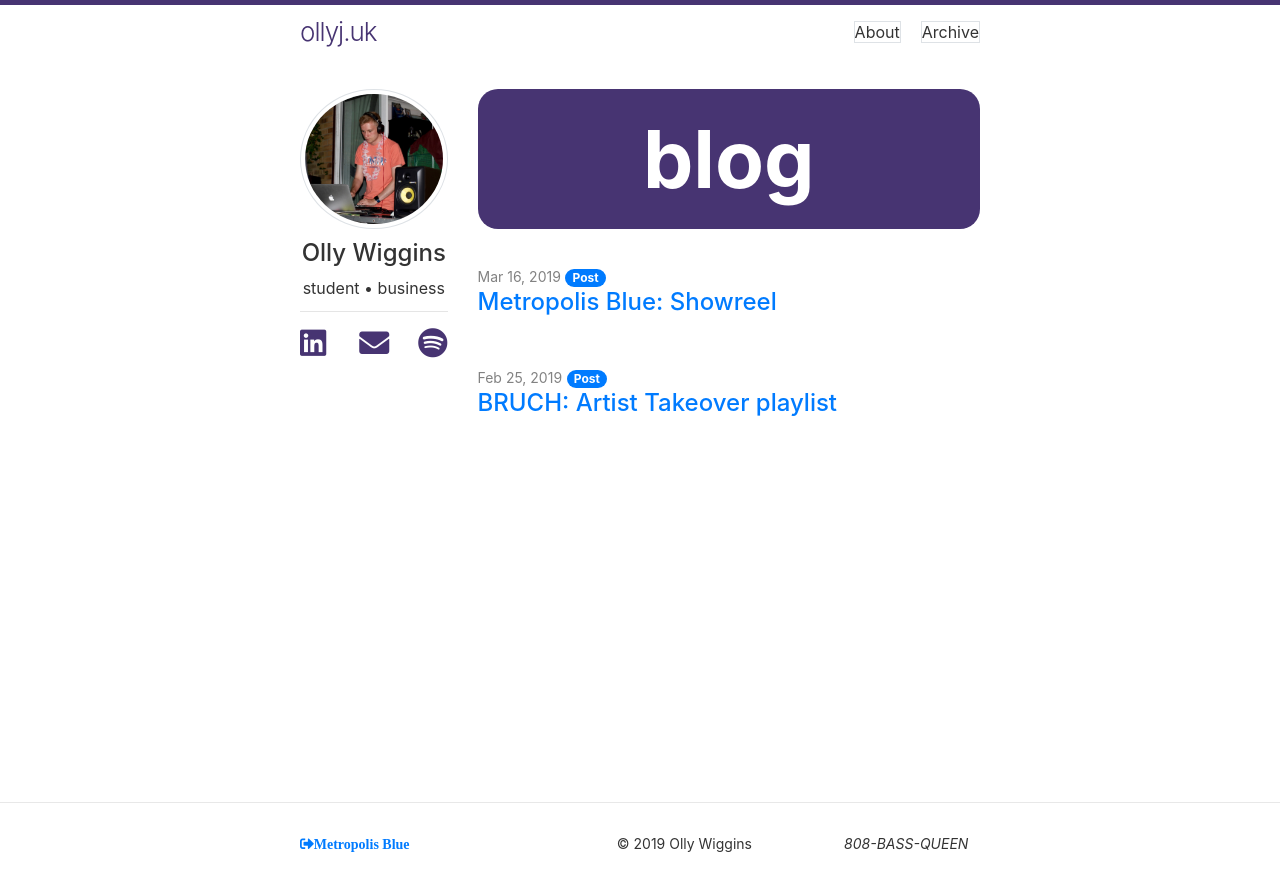
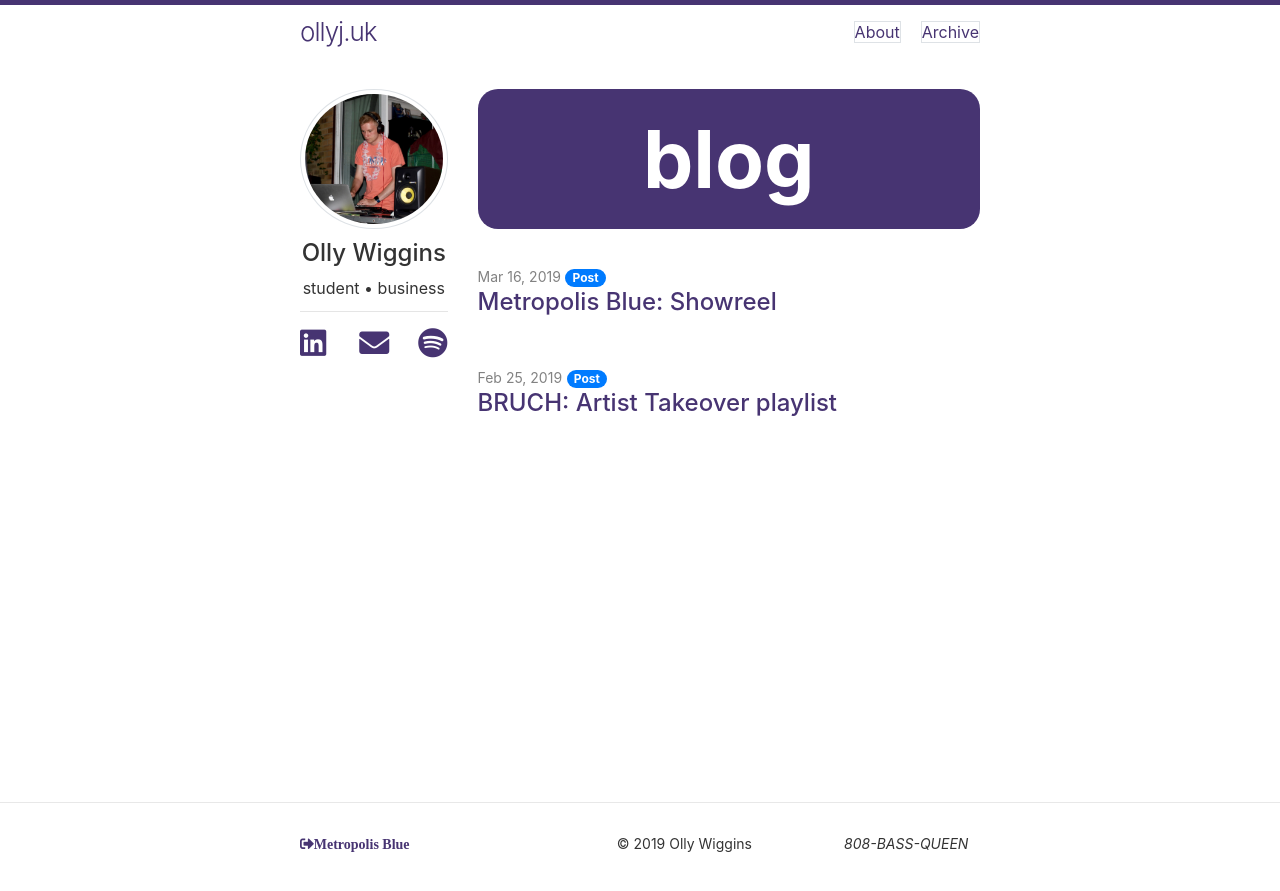
Before and after one commit to ollyy/ollyy.github.io, a Jekyll site: the page built from index.md, in a window 1280 px wide. Shown: the top 891 px of the page. Built offline with Jekyll 4.4.1, drawn with Linux system fonts in a browser that asks for light colours.

Commit message:
Ensure links stay purple

```diff
--- a/_sass/minima/_base.scss
+++ b/_sass/minima/_base.scss
@@ -125,7 +125,7 @@
  * Links
  */
 a {
-  color: $brand-color;
+  color: $brand-color !important;
   text-decoration: none;
 
   &:visited {
```
